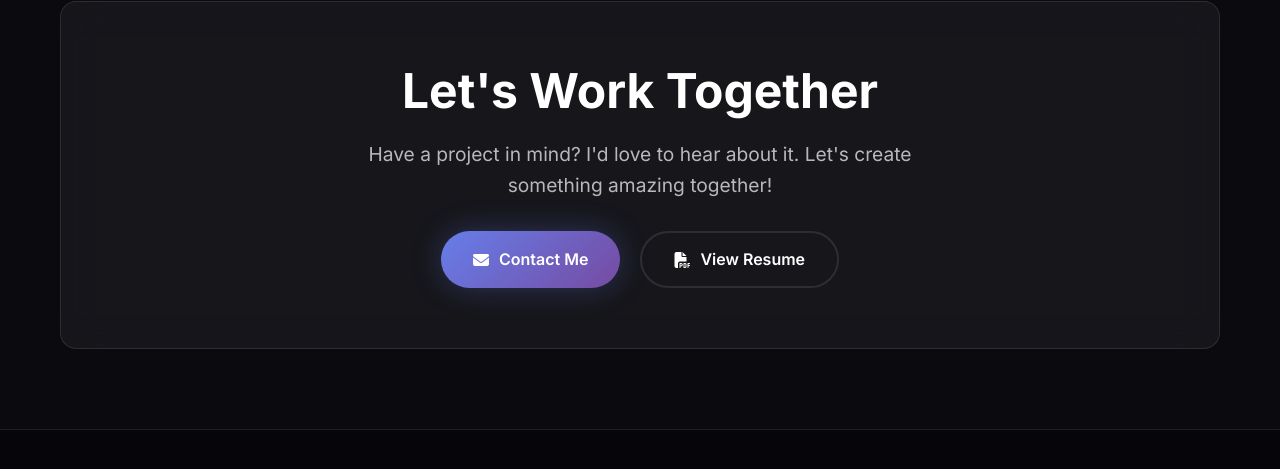
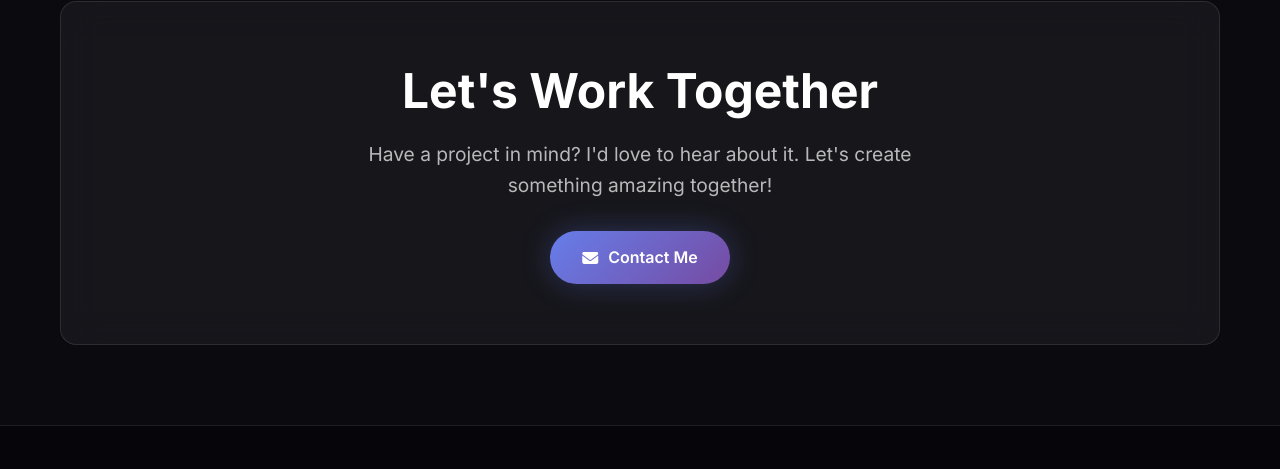
Before and after one commit to HEMRAJ2907/hemrajsinh-portfolio, a website: page public/index.html in a window 1280 px wide. Shown: the part 4605-5074 px from the top of the page. Drawn offline with Linux system fonts and the light colour scheme; no server answers.

Commit message:
remove resume option

```diff
--- a/public/index.html
+++ b/public/index.html
@@ -288,10 +288,6 @@
                         <i class="fas fa-envelope"></i>
                         Contact Me
                     </a>
-                    <a href="resume.html" class="btn btn-outline" target="_blank">
-                        <i class="fas fa-file-pdf"></i>
-                        View Resume
-                    </a>
                 </div>
             </div>
         </div>
```
